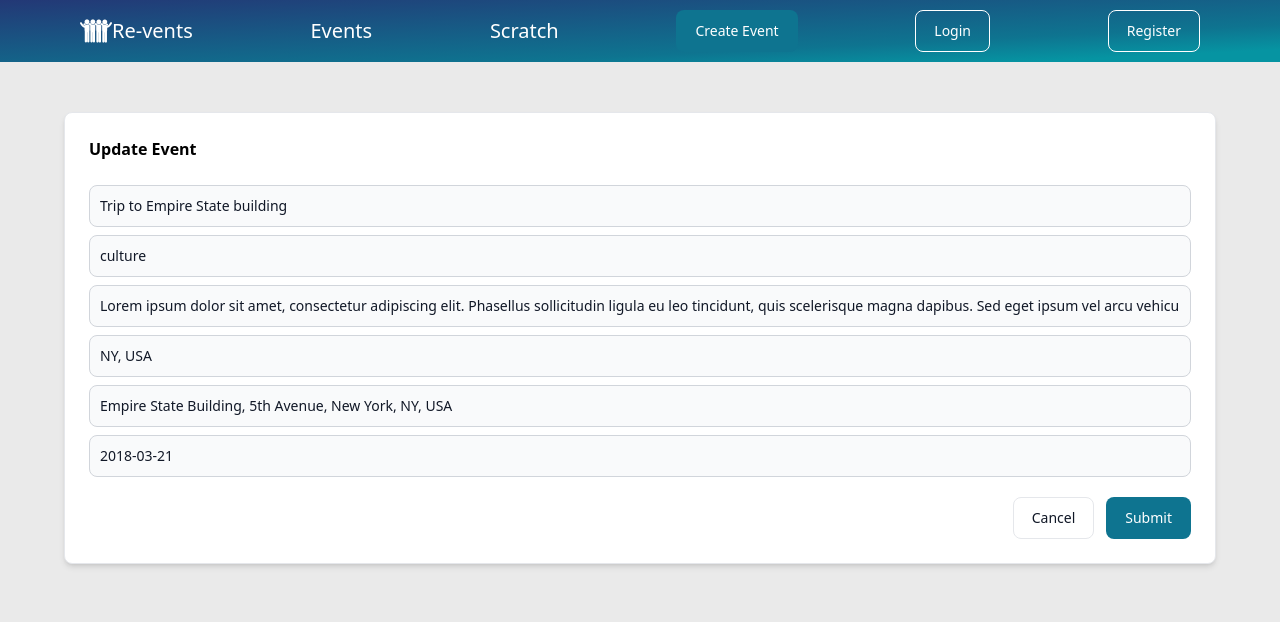
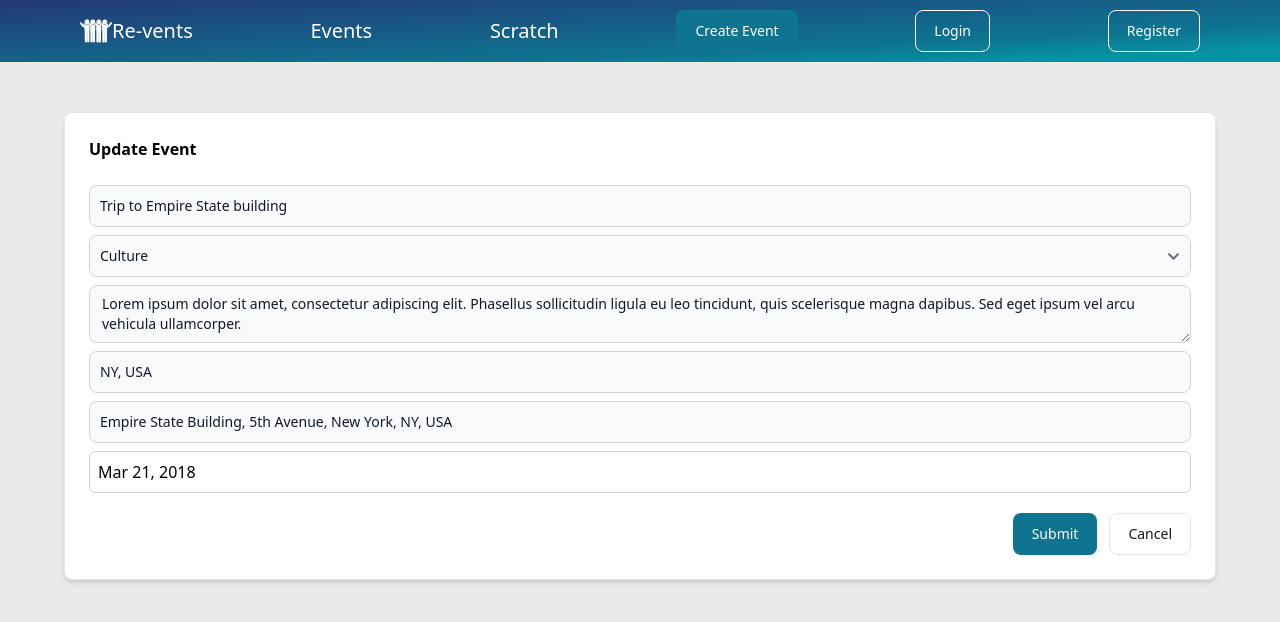
Before and after one commit to ljllanosl/revents-remake, a React (Vite) app: page /manage/1 in a window 1280 px wide. Shown: the top 622 px of the page. Built offline with nearby package versions, Linux system fonts and the light colour scheme.

Commit message:
added react hook forms

```diff
--- a/package.json
+++ b/package.json
@@ -13,12 +13,15 @@
     "@heroicons/react": "^2.1.5",
     "flowbite-react": "^0.10.1",
     "react": "^18.3.1",
+    "react-datepicker": "^7.3.0",
     "react-dom": "^18.3.1",
+    "react-hook-form": "^7.52.1",
     "react-router-dom": "^6.25.0",
     "zustand": "^4.5.4"
   },
   "devDependencies": {
     "@types/react": "^18.3.3",
+    "@types/react-datepicker": "^7.0.0",
     "@types/react-dom": "^18.3.0",
     "@typescript-eslint/eslint-plugin": "^7.13.1",
     "@typescript-eslint/parser": "^7.13.1",
--- a/src/app/router/Routes.tsx
+++ b/src/app/router/Routes.tsx
@@ -13,7 +13,7 @@ export const router = createBrowserRouter([
       { path: '/events', element: <EventDashboard /> },
       { path: '/events/:id', element: <EventDetailedPage /> },
       { path: '/manage/:id', element: <EventForm /> },
-      { path: '/createEvent', element: <EventForm /> },
+      { path: '/createEvent', element: <EventForm key='create'/> },
       { path: '/scratch', element: <Scratch /> }
     ]
   }
--- a/src/features/events/form/EventForm.tsx
+++ b/src/features/events/form/EventForm.tsx
@@ -1,43 +1,38 @@
-import { Button, Card, TextInput } from 'flowbite-react'
-import { ChangeEvent, useState } from 'react'
+import { Button, Card, TextInput, Textarea, Select } from 'flowbite-react'
 import { Link, useNavigate, useParams } from 'react-router-dom'
 import { useEventStore } from '../../../app/store/event'
+import { FieldValues, useForm, Controller } from 'react-hook-form'
+import { categoryOptions } from './categoryOptions'
+import 'react-datepicker/dist/react-datepicker.css'
+import DatePicker from 'react-datepicker'
 
 export default function EventForm() {
-  let {id} = useParams()
+  const { register, handleSubmit, control, setValue, formState: { errors, isValid, isSubmitting } } = useForm({
+    mode: 'onTouched',
+  })
+  let { id } = useParams()
   const event = useEventStore((state) => state.events.find((e) => e.id === id))
   const { createEvent, updateEvent } = useEventStore((state) => state)
   const navigate = useNavigate()
 
-  const initialValues = event ?? {
-    title: '',
-    category: '',
-    description: '',
-    city: '',
-    venue: '',
-    date: ''
-  }
-
-  const [values, setValues] = useState(initialValues)
-
-  function onSubmit(e: React.FormEvent<HTMLFormElement>) {
+  function onSubmit(data: FieldValues) {
+    console.log(data)
     id = id ?? crypto.randomUUID()
-    e.preventDefault()
     event
-      ? updateEvent({ ...event, ...values })
+      ? updateEvent({ ...event, ...data, date: data.date.toString() })
       : createEvent({
-        ...values,
         id,
+        title: data.title,
+        category: data.title,
+        description: data.description,
+        city: data.city,
+        venue: data.venue,
         attendees: [],
         hostPhotoURL: '',
         hostedBy: 'Bob',
+        date: data.date.toString(),
       })
     navigate(`/events/${id}`)
-  }
-
-  function handleInputChange(e: ChangeEvent<HTMLInputElement>) {
-    const { name, value } = e.target
-    setValues({ ...values, [name]: value })
   }
 
   return (
@@ -45,64 +40,72 @@ export default function EventForm() {
       <h1 className='text-tremor-title text-tremor-content-strong font-semibold'>
         {event ? 'Update Event' : 'Create Event'}
       </h1>
-      <form className='flex flex-col gap-2 mt-2' onSubmit={onSubmit}>
+      <form className='flex flex-col gap-2 mt-2' onSubmit={handleSubmit(onSubmit)}>
         <TextInput
-          type='text'
-          id='title'
-          name='title'
           placeholder='Event Title'
-          value={values.title}
-          onChange={e => handleInputChange(e)}
-          required
+          defaultValue={event?.title || ''}
+          {...register('title', { required: 'Title is required' })}
+          color={errors.title ? 'failure' : 'gray'}
+          helperText={errors.title ? <span>{`${errors.title.message}`}</span> : ''}
+        />
+        <Select
+          defaultValue={event?.category || ''}
+          {...register('category', { required: 'Category is required' })}
+          color={errors.category ? 'failure' : 'gray'}
+          helperText={errors.category ? <span>{`${errors.category.message}`}</span> : ''}
+        >
+          {categoryOptions.map((category) => (
+            <option key={category.value} value={category.value}>{category.text}</option>
+          ))}
+        </Select>
+        <Textarea
+          placeholder='Description'
+          defaultValue={event?.description || ''}
+          {...register('description', { required: 'Description is required' })}
+          color={errors.description ? 'failure' : 'gray'}
+          helperText={errors.description ? <span>{`${errors.description.message}`}</span> : ''}
         />
         <TextInput
-          type='text'
-          id='category'
-          name='category'
-          placeholder='Category'
-          value={values.category}
-          onChange={e => handleInputChange(e)}
-          required
+          placeholder='City'
+          defaultValue={event?.city || ''}
+          {...register('city', { required: 'City is required' })}
+          color={errors.city ? 'failure' : 'gray'}
+          helperText={errors.city ? <span>{`${errors.city.message}`}</span> : ''}
         />
         <TextInput
-          type='text'
-          name='description'
-          id='description'
-          placeholder='Description'
-          value={values.description}
-          onChange={e => handleInputChange(e)}
-          required
+          placeholder='Venue'
+          defaultValue={event?.venue || ''}
+          {...register('venue', { required: 'Venue is required' })}
+          color={errors.venue ? 'failure' : 'gray'}
+          helperText={errors.venue ? <span>{`${errors.venue.message}`}</span> : ''}
         />
-        <TextInput
-          type='text'
-          name='city'
-          id='city'
-          placeholder='City'
-          value={values.city}
-          onChange={e => handleInputChange(e)}
-          required
+        <Controller
+          name='date'
+          control={control}
+          rules={{ required: 'Date is required' }}
+          defaultValue={event && new Date(event.date) || null}
+          render={({ field }) => (
+            <DatePicker
+              className='w-full p-2 border border-gray-300 rounded-md focus:outline-none focus:ring-2 focus:ring-tremor-primary focus:border-tremor-primary'
+              selected={field.value}
+              onChange={value => setValue('date', value, { shouldValidate: true })}
+              dateFormat='MMM d, yyyy'
+              placeholderText='Event date & time'
+            />
+          )}
         />
-        <TextInput
-          type='text'
-          name='venue'
-          id='venue'
-          placeholder='Venue'
-          value={values.venue}
-          onChange={e => handleInputChange(e)}
-          required
-        />
-        <TextInput
-          type='text'
-          name='date'
-          id='date'
-          placeholder='Date'
-          value={values.date}
-          onChange={e => handleInputChange(e)}
-          required
-        />
+
         <div className='flex flex-row gap-3 mt-3 justify-end'>
-          <Button as={Link} to='/events' color='gray'>Cancel</Button>
-          <Button type='submit'>Submit</Button>
+          <Button
+            disabled={!isValid}
+            type='submit'
+            isProcessing={isSubmitting}
+          >Submit</Button>
+          <Button
+            as={Link}
+            to='/events'
+            color='gray'
+          >Cancel</Button>
         </div>
       </form>
     </Card>
--- /dev/null
+++ b/src/features/events/form/categoryOptions.ts
@@ -0,0 +1,8 @@
+export const categoryOptions = [
+  { value: 'drinks', text: 'Drinks' },
+  { value: 'culture', text: 'Culture' },
+  { value: 'film', text: 'Film' },
+  { value: 'food', text: 'Food' },
+  { value: 'music', text: 'Music' },
+  { value: 'travel', text: 'Travel' },
+]
```
Also changed, not shown: 1 other file (tests, documents, lock files or other folders).
